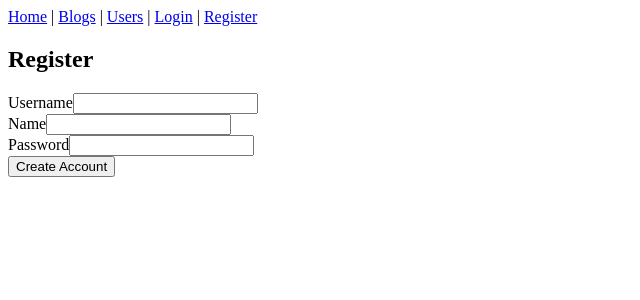
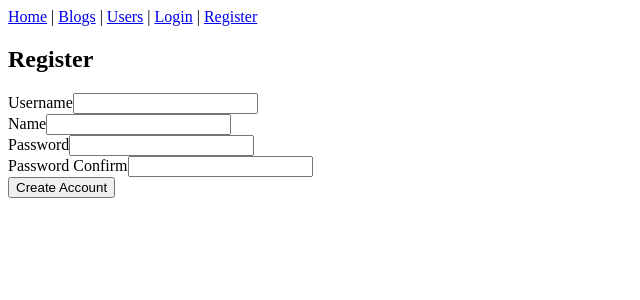
Before and after one commit to PermataAyu/blogs-app, a Next.js app: page /register in a window 1280 px wide. Shown: the top 300 px of the page, without its empty margins (0-640 px from the left). Built offline with nearby package versions, Linux system fonts and the light colour scheme; no server answers.

Commit message:
exercise 15

```diff
--- a/app/actions/users.ts
+++ b/app/actions/users.ts
@@ -3,12 +3,30 @@
 import { db } from "@/db"
 import { users } from "@/db/schema"
 import bcrypt from "bcryptjs"
+import { eq } from "drizzle-orm"
 import { redirect } from "next/navigation"
 
-export const registerUser = async (formData: FormData) => {
+export const registerUser = async (
+  prevState: {errors: object, values: object},
+  formData: FormData
+) => {
+  const errors: {[key: string]: string} = {}
   const username = (formData.get("username") as string).trim()
   const name = (formData.get("name") as string).trim()
   const password = formData.get("password") as string
+  const passwordConfirm = formData.get("passwordconfirm") as string
+
+  if (password !== passwordConfirm) {
+    errors.password = "password doesnt match"
+  }
+  const findUser = await db.query.users.findFirst({where: eq(users.username, username)})
+  if (findUser) {
+    errors.username = "username already used"
+  }
+
+  if (Object.keys(errors).length > 0) {
+    return {errors, values: {username, name}}
+  }
 
   const passwordHash = await bcrypt.hash(password, 10)
 
--- a/app/register/page.tsx
+++ b/app/register/page.tsx
@@ -1,20 +1,36 @@
+"use client"
+
+import { useActionState } from "react";
 import { registerUser } from "../actions/users";
 
 export default function RegisterPage() {
+  const initialState = {
+    errors: {
+      password: "",
+      username: ""
+    },
+    values: {
+      username: "",
+      name: ""
+    }
+  }
+
+  const [state, formAction] = useActionState(registerUser, initialState)
   return (
     <div>
       <h2>Register</h2>
-      <form action={registerUser}>
+      <form action={formAction}>
         <div>
           <label>
             Username
-            <input name="username" type="text" required/>
+            <input name="username" type="text" required defaultValue={state.values.username}/>
+            {state.errors.username && <p style={{color: "red"}}>{state.errors.username}</p>}
           </label>
         </div>
         <div>
           <label>
             Name
-            <input name="name" type="text" required/>
+            <input name="name" type="text" required defaultValue={state.values.name}/>
           </label>
         </div>
         <div>
@@ -23,6 +39,13 @@ export default function RegisterPage() {
             <input name="password" type="password" required/>
           </label>
         </div>
+        <div>
+          <label>
+            Password Confirm
+            <input name="passwordconfirm" type="password" required/>
+            {state.errors.password && <p style={{color: "red"}}>{state.errors.password}</p>}
+          </label>
+        </div>
         <button type="submit">Create Account</button>
       </form>
     </div>
```
